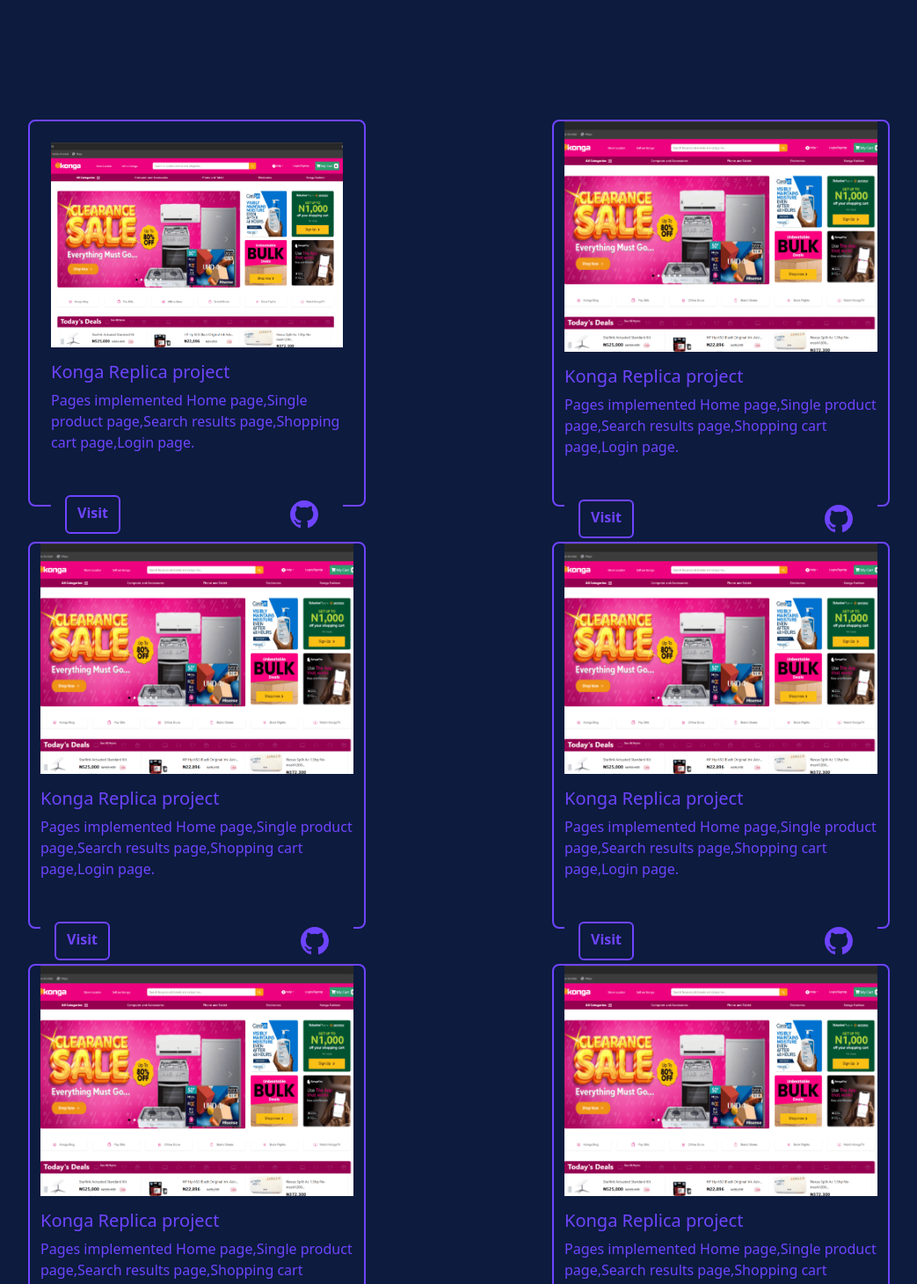
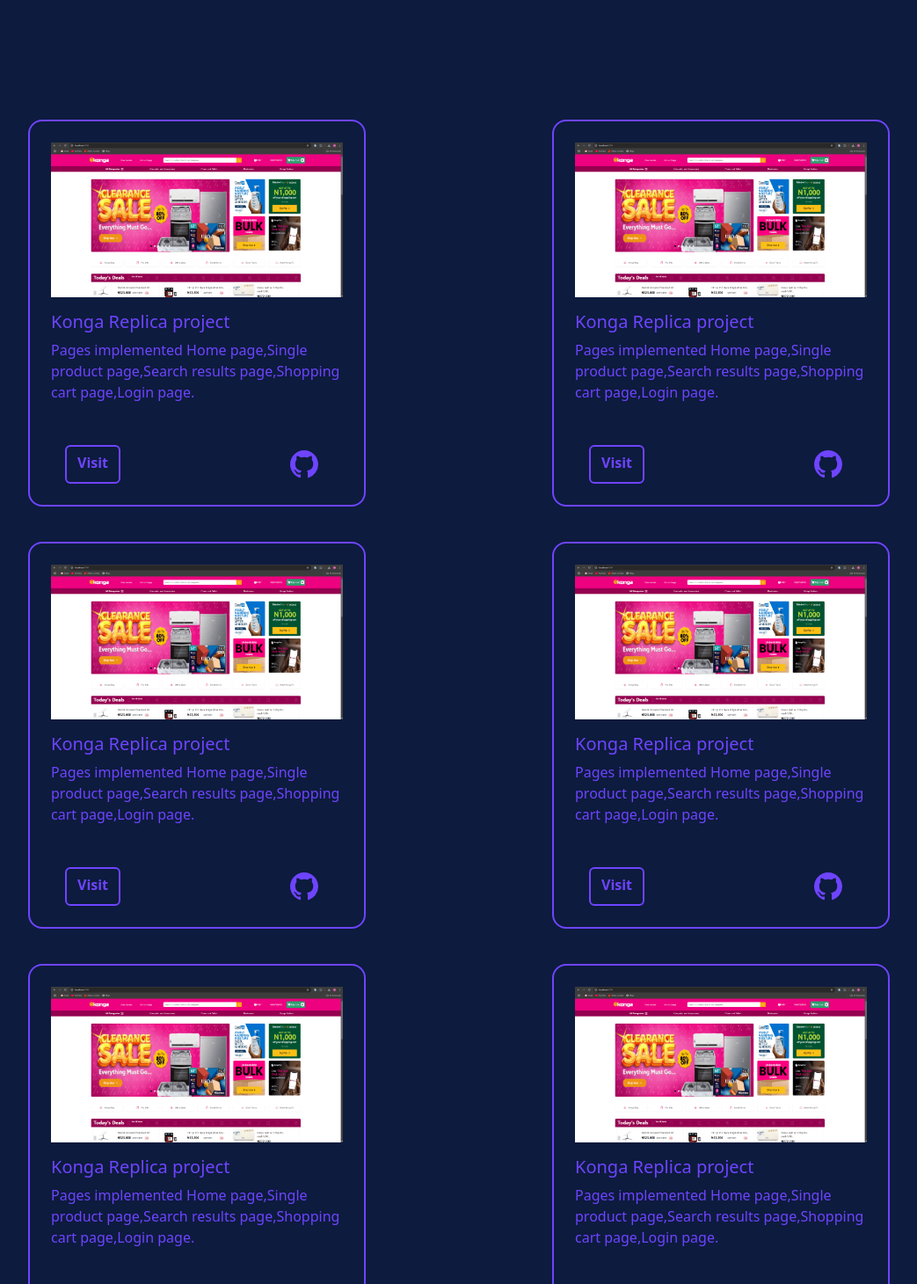
Before and after one commit to Deelolade/Portfolio, a React (Vite) app: page /works in a window 1280 px wide. Shown: the part 760-2220 px from the top of the page at 88% size, without its empty margins (118-1161 px from the left). Built offline with nearby package versions, Linux system fonts and the light colour scheme.

Commit message:
tablet view modifications

```diff
--- a/src/components/FullWorks.jsx
+++ b/src/components/FullWorks.jsx
@@ -10,7 +10,7 @@
   return (
     <div className='Total-work-section mx-auto py-5'>
       <div className=" row  work-section-row mx-auto">
-        <div className="works-card p-4 rounded-3 col-xs-12 col-md-5 col-lg-4">
+        <div className="works-card p-4 rounded-4 col-xs-12 col-md-5 col-lg-4">
           <img src={imageTwo} className="works-card-img-top" alt="..." />
           <div className="works-card-body">
             <h5 className="works-card-title mt-3">Konga Replica project</h5>
@@ -24,7 +24,7 @@
             </div>
           </div>
         </div>
-        <div className="works-card rounded-3 col-xs-12 col-md-5 col-lg-4">
+        <div className="works-card p-4 rounded-4 col-xs-12 col-md-5 col-lg-4">
           <img src={imageTwo} className="works-card-img-top" alt="..." />
           <div className="works-card-body mt-3">
             <h5 className="works-card-title">Konga Replica project</h5>
@@ -38,7 +38,7 @@
             </div>
           </div>
         </div>
-        <div className="works-card rounded-3 col-xs-12 col-md-5 col-lg-4">
+        <div className="works-card p-4 rounded-4 col-xs-12 col-md-5 col-lg-4">
           <img src={imageTwo} className="works-card-img-top" alt="..." />
           <div className="works-card-body mt-3">
             <h5 className="works-card-title">Konga Replica project</h5>
@@ -52,7 +52,7 @@
             </div>
           </div>
         </div>
-        <div className="works-card rounded-3 col-xs-12 col-md-5 col-lg-4 ">
+        <div className="works-card p-4 rounded-4 col-xs-12 col-md-5 col-lg-4 ">
           <img src={imageTwo} className="works-card-img-top" alt="..." />
           <div className="works-card-body mt-3">
             <h5 className="works-card-title">Konga Replica project</h5>
@@ -66,7 +66,7 @@
             </div>
           </div>
         </div>
-        <div className="works-card rounded-3 col-xs-12 col-md-5 col-lg-4 ">
+        <div className="works-card p-4 rounded-4 col-xs-12 col-md-5 col-lg-4 ">
           <img src={imageTwo} className="works-card-img-top" alt="..." />
           <div className="works-card-body mt-3">
             <h5 className="works-card-title">Konga Replica project</h5>
@@ -80,7 +80,7 @@
             </div>
           </div>
         </div>
-        <div className="works-card rounded-3 col-xs-12 col-md-5 col-lg-4 ">
+        <div className="works-card p-4 rounded-4 col-xs-12 col-md-5 col-lg-4 ">
           <img src={imageTwo} className="works-card-img-top" alt="..." />
           <div className="works-card-body mt-3">
             <h5 className="works-card-title">Konga Replica project</h5>
--- a/src/index.css
+++ b/src/index.css
@@ -524,7 +524,7 @@
 
 .works-card {
   width: 60%;
-  height: 55vh;
+  height: 100%;
   background-color: #0D1B3E;
   border: 2px solid #6e44ff;
 }
@@ -675,6 +675,7 @@
   transition: background-color 5000s ease-in-out 0s;
 }
 @media (768px <= width <= 1024px)  {
+
   .Main-Navbar {
     width: 100%;
     display: flex;
```
